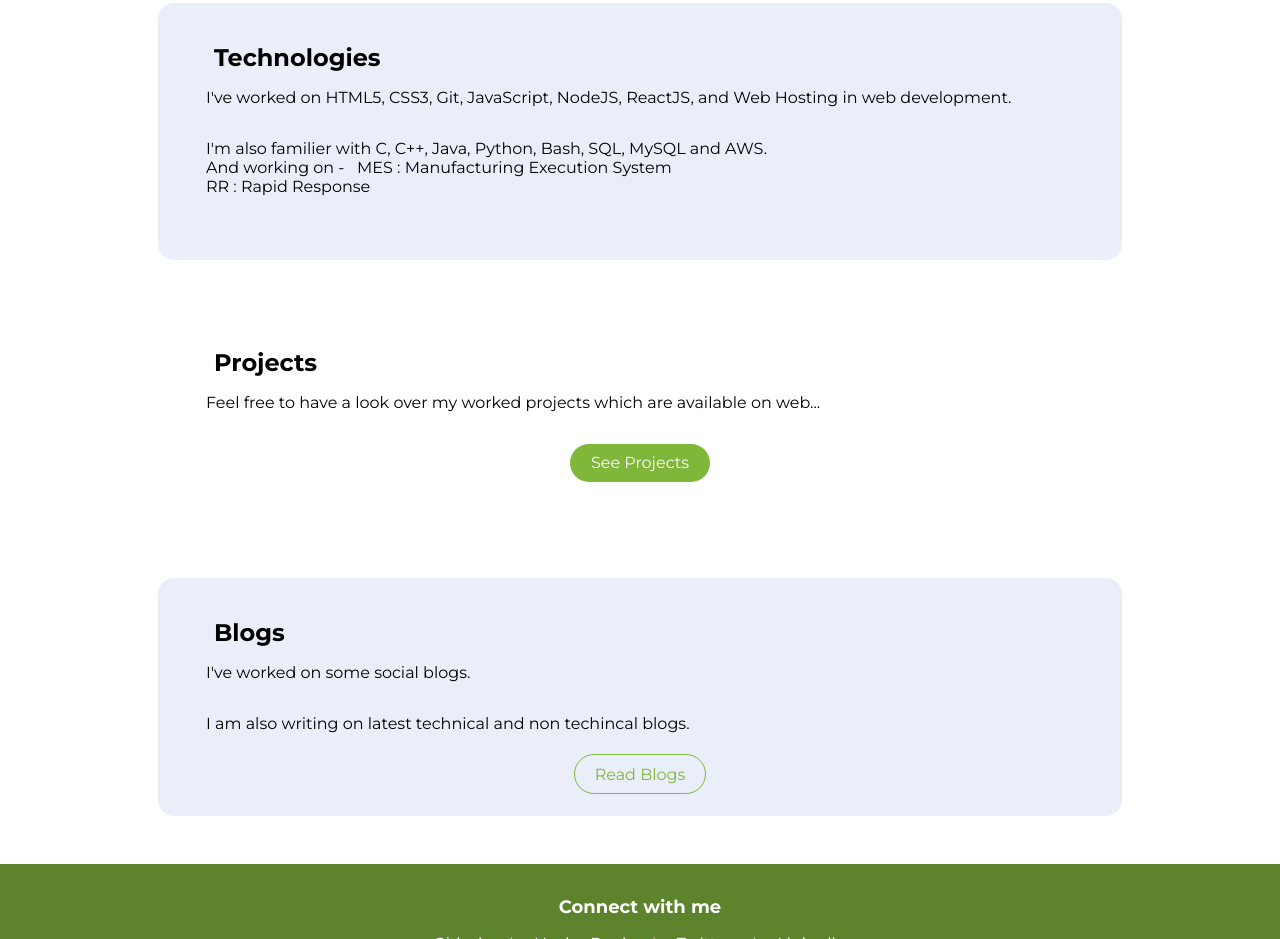
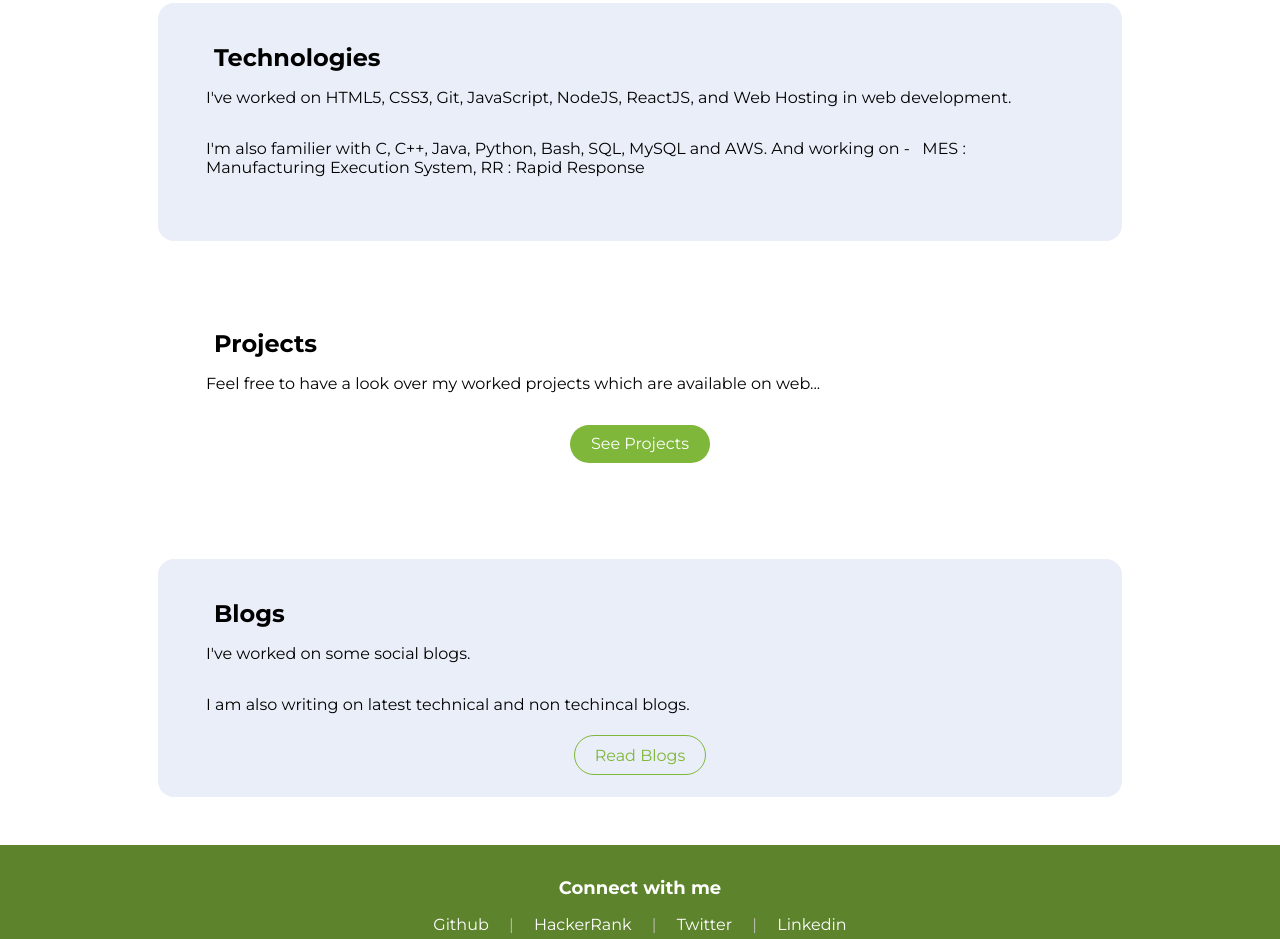
Before and after one commit to kumarharikesh/kumarharikesh-portfolio, a plain HTML site: page index.html in a window 1280 px wide. Shown: the part 825-1764 px from the top of the page. Drawn offline with Linux system fonts and the light colour scheme; a web font is replaced by a local one.

Commit message:
Update index.html

```diff
--- a/index.html
+++ b/index.html
@@ -49,11 +49,10 @@
           I've worked on HTML5, CSS3, Git, JavaScript, NodeJS, ReactJS, and
           Web Hosting in web development.
         </p>
-        <p>
-          I'm also familier with C, C++, Java, Python, Bash, SQL, MySQL and AWS.<br>
+         <p>
+          I'm also familier with C, C++, Java, Python, Bash, SQL, MySQL and AWS.
           And working on -  <span>&nbsp;</span>
-          MES : Manufacturing Execution System<br>
-          RR : Rapid Response
+          MES : Manufacturing Execution System, RR : Rapid Response
         </p>
       </div>
     </section>
```
